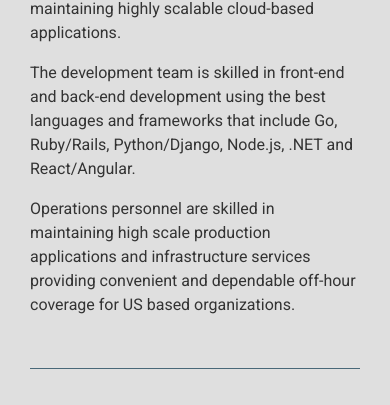
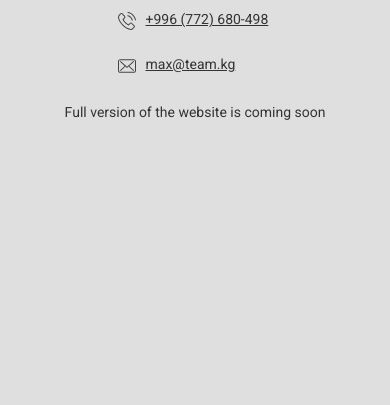
Before and after one commit to maddevsio/team.kg, a website: page index.html in a window 390 px wide. Shown: the part 529-934 px from the top of the page. After the commit the page ends 844 px from the top, so only its background shows below. Drawn offline with Linux system fonts and the light colour scheme.

Commit message:
MD-88  Fixed mobile width

```diff
--- a/index.html
+++ b/index.html
@@ -16,6 +16,7 @@
     <link href="https://fonts.googleapis.com/css?family=Roboto" rel="stylesheet">
     <link rel="stylesheet" href="styles.css">
 </head>
+
 <body>
     <div class="logotype">
         <img src="icon-logo.svg" alt="TEAM.KG">
@@ -27,16 +28,21 @@
             <p>Operations personnel are skilled in maintaining high scale production applications and infrastructure services providing convenient and dependable off-hour coverage for US based organizations.</p>
         </div>
     </section>
-    <footer class="contacts">
+    <section class="contacts">
         <a href="https://www.linkedin.com/in/maksat-sabyrov-00348a1a/" target="_blank" class="name">
-           <i><img src="icon-avatar.svg" alt=""></i> Max Sabyrov, CEO
+            <i><img src="icon-avatar.svg" alt=""></i> Max Sabyrov, CEO
         </a>
         <a href="tel:+996772680498" class="phone" target="_blank">
-           <i><img src="icon-phone-call.svg" alt=""></i> +996 (772) 680-498
+            <i><img src="icon-phone-call.svg" alt=""></i> +996 (772) 680-498
         </a>
         <a href="mailto:max@team.kg" class="email" target="_blank">
-           <i><img src="envelope.svg" alt=""></i> max@team.kg
+            <i><img src="envelope.svg" alt=""></i> max@team.kg
         </a>
+    </section>
+    <footer>
+        <div class="soon-text">Full version of the website is coming soon</div>
     </footer>
+    <script src="scripts/vivus.min.js"></script>
+    <script src="scripts/scripts.js"></script>
 </body>
 </html>
--- a/scripts/scripts.js
+++ b/scripts/scripts.js
@@ -1,3 +1,11 @@
 /**
  * Created by M1rotvorez on 3/7/17.
  */
+
+new Vivus('my-svg', {
+		duration: 200,
+		onReady: function (vivusInstance) {
+				vivusInstance.el.style.visibility = 'visible';
+		}
+});
+// new Vivus('t2', {type: 'delayed', duration: 100, start: 'autostart'});
--- a/styles/styles.scss
+++ b/styles/styles.scss
@@ -2,7 +2,7 @@
 body{
   background: #dfdfdf;
   color: #333;
-  padding: 0 30px;
+  padding: 0 20px;
   font-family: "Roboto", sans-serif;
   font-size: 16px;
   line-height: 1.5;
@@ -10,7 +10,7 @@ body{
 
 .logotype{
   max-width: 260px;
-  margin: 20vh auto 5vh;
+  margin: 5% auto 5vh;
   display: flex;
   align-items:center;
   justify-content: center;
@@ -28,7 +28,7 @@ body{
 .contacts{
   display: flex;
   max-width: 500px;
-  margin: 35px auto;
+  margin: 35px auto 15px;
   justify-content: space-between;
   flex-wrap: wrap;
   a{
@@ -49,10 +49,31 @@ body{
   }
   @media screen and (max-width: 800px){
     flex-direction: column;
-    justify-content: space-around;
+    justify-content: center;
     a{
-      justify-content: space-around;
-      margin: 7px auto;
+      width: 155px;
+      justify-content: flex-start;
+      margin: 12px auto;
+      text-decoration: underline;
+      text-underline-color: #496878;
     }
   }
 }
+@media screen and (max-width: 800px){
+  .logotype{
+    max-width: 100px;
+    margin: 5vh auto 5vh;
+  }
+  .information{
+    font-size: 14px;
+    padding-bottom: 5px;
+  }
+  .contacts{
+    margin-top: 10px;
+  }
+}
+.soon-text{
+  text-align: center;
+  font-size: 14px;
+  margin-bottom: 25px;
+}
```
Also changed, not shown: styles.css.
